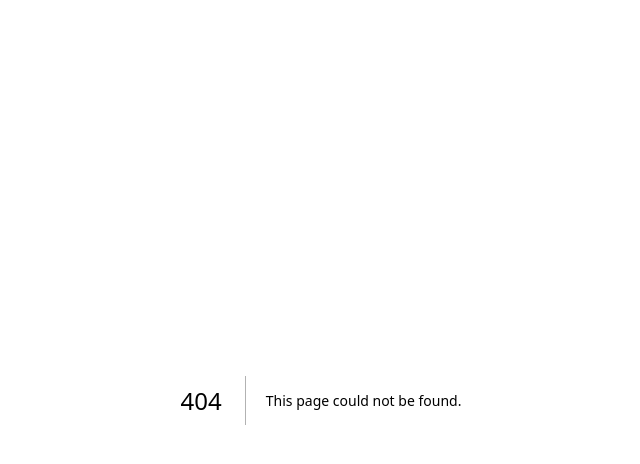
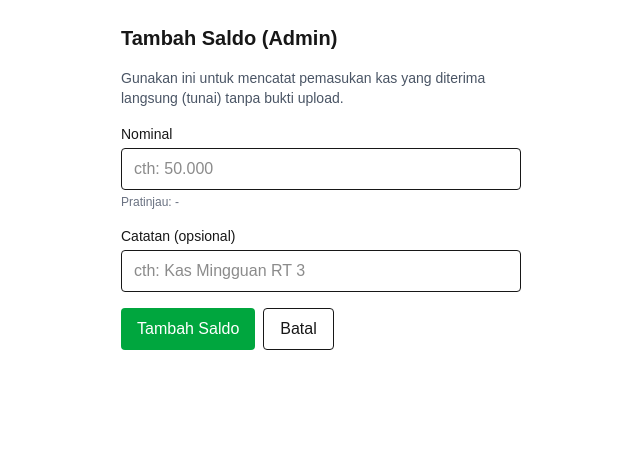
Before and after one commit to eric16644-lang/kas-pemuda, a Next.js app: page /admin/setor in a window 1280 px wide. Before the commit this address had no page. Shown: the top 464 px of the page, without its empty margins (319-959 px from the left). Built offline with nearby package versions, Linux system fonts and the light colour scheme; no server answers.

Commit message:
feat(admin): pisahkan tombol Setor Manual dan Tambah Saldo, ubah label sesuai kebutuhan

```diff
--- a/src/app/admin/page.tsx
+++ b/src/app/admin/page.tsx
@@ -90,8 +90,16 @@ export default function AdminDashboardPage() {
     onClick={() => router.push('/setor')}
     className="px-4 py-2 rounded bg-green-600 text-white"
   >
-    + Setor Manual
+    + Setor
   </button>
+
+    <button
+    onClick={() => router.push('/admin/setor')}
+    className="px-4 py-2 rounded bg-green-600 text-white"
+  >
+    + Tambah Saldo (Admin)
+  </button>
+
 
   {/* Pengeluaran kas (admin) */}
   <button
--- /dev/null
+++ b/src/app/admin/setor/page.tsx
@@ -0,0 +1,109 @@
+'use client'
+import { useState } from 'react'
+import { useRouter } from 'next/navigation'
+import { supabaseBrowser } from '@/lib/supabaseBrowser'
+
+type ApiResp = { ok?: boolean; error?: string }
+
+export default function AdminSetorManualPage() {
+  const router = useRouter()
+  const supabase = supabaseBrowser()
+
+  const [amount, setAmount] = useState('')
+  const [note, setNote] = useState('')
+  const [loading, setLoading] = useState(false)
+  const [err, setErr] = useState<string | null>(null)
+
+  const rupiahPreview = (() => {
+    const n = Number(amount.replace(/\D+/g, ''))
+    return Number.isFinite(n) && n > 0
+      ? new Intl.NumberFormat('id-ID', { style: 'currency', currency: 'IDR', maximumFractionDigits: 0 }).format(n)
+      : '-'
+  })()
+
+  async function submit(e: React.FormEvent) {
+    e.preventDefault()
+    setErr(null)
+
+    const a = Number(amount.replace(/\D+/g, ''))
+    if (!Number.isFinite(a) || a <= 0) {
+      setErr('Nominal harus angka > 0')
+      return
+    }
+
+    setLoading(true)
+    const res = await fetch('/api/admin/add-balance', {
+      method: 'POST',
+      headers: { 'Content-Type': 'application/json' },
+      body: JSON.stringify({ amount: a, note: note || 'Setor manual oleh admin' }),
+    })
+
+    let j: ApiResp | null = null
+    try { j = (await res.json()) as ApiResp } catch { j = null }
+
+    setLoading(false)
+
+    if (!res.ok || (j && j.error)) {
+      setErr(j?.error ?? res.statusText)
+      return
+    }
+
+    alert('Saldo berhasil ditambahkan ✅')
+    router.replace('/admin')
+  }
+
+  return (
+    <div className="max-w-md mx-auto p-6 space-y-4">
+      <h1 className="text-xl font-semibold">Tambah Saldo (Admin)</h1>
+      <p className="text-sm text-gray-600">
+        Gunakan ini untuk mencatat pemasukan kas yang diterima langsung (tunai) tanpa bukti upload.
+      </p>
+
+      <form onSubmit={submit} className="space-y-4">
+        <div>
+          <label className="block text-sm mb-1">Nominal</label>
+          <input
+            type="text"
+            inputMode="numeric"
+            placeholder="cth: 50.000"
+            value={amount}
+            onChange={(e) => setAmount(e.target.value)}
+            className="w-full rounded border px-3 py-2"
+            required
+          />
+          <div className="text-xs text-gray-500 mt-1">Pratinjau: {rupiahPreview}</div>
+        </div>
+
+        <div>
+          <label className="block text-sm mb-1">Catatan (opsional)</label>
+          <input
+            type="text"
+            placeholder="cth: Kas Mingguan RT 3"
+            value={note}
+            onChange={(e) => setNote(e.target.value)}
+            className="w-full rounded border px-3 py-2"
+          />
+        </div>
+
+        {err && <p className="text-sm text-red-600">{err}</p>}
+
+        <div className="flex gap-2">
+          <button
+            disabled={loading}
+            className="px-4 py-2 rounded bg-green-600 text-white hover:bg-green-700 disabled:opacity-50"
+          >
+            {loading ? 'Menyimpan…' : 'Tambah Saldo'}
+          </button>
+          <button
+            type="button"
+            disabled={loading}
+            onClick={() => router.push('/admin')}
+            className="px-4 py-2 rounded border"
+          >
+            Batal
+          </button>
+        </div>
+      </form>
+    </div>
+  )
+}
--- /dev/null
+++ b/src/app/api/admin/add-balance/route.ts
@@ -0,0 +1,63 @@
+import { NextResponse, type NextRequest } from 'next/server'
+import { createServerClient } from '@supabase/ssr'
+
+const URL = process.env.NEXT_PUBLIC_SUPABASE_URL!
+const ANON = process.env.NEXT_PUBLIC_SUPABASE_ANON_KEY!
+
+export const dynamic = 'force-dynamic'
+
+type Body = { amount?: unknown; note?: unknown }
+type ApiResp = { ok?: boolean; error?: string }
+
+export async function POST(req: NextRequest) {
+  const res = new NextResponse()
+  const supabase = createServerClient(URL, ANON, {
+    cookies: {
+      // eslint-disable-next-line @typescript-eslint/no-explicit-any
+      getAll() { return (req.cookies.getAll() as any[]).map(({ name, value }: any) => ({ name, value })) },
+      // eslint-disable-next-line @typescript-eslint/no-explicit-any
+      setAll(cookies: any[]) { cookies.forEach(({ name, value, options }) => res.cookies.set(name, value, options)) },
+    },
+  })
+
+  // auth
+  const { data: s } = await supabase.auth.getSession()
+  const uid = s.session?.user.id
+  if (!uid) return NextResponse.json<ApiResp>({ error: 'no-session' }, { status: 401 })
+
+  // cek role (ADMIN / TREASURER)
+  const { data: me, error: eMe } = await supabase
+    .from('users')
+    .select('role')
+    .eq('id', uid)
+    .single()
+  if (eMe) return NextResponse.json<ApiResp>({ error: eMe.message }, { status: 500 })
+
+  const role = me?.role
+  const allowed = role === 'ADMIN' || role === 'TREASURER'
+  if (!allowed) return NextResponse.json<ApiResp>({ error: 'forbidden' }, { status: 403 })
+
+  // body
+  let body: Body = {}
+  try { body = await req.json() } catch {}
+  const amount = typeof body.amount === 'number' ? body.amount : NaN
+  const note =
+    typeof body.note === 'string' && body.note.trim() ? body.note.trim() : 'Setor manual oleh admin'
+
+  if (!Number.isFinite(amount) || amount <= 0) {
+    return NextResponse.json<ApiResp>({ error: 'amount-required-positive' }, { status: 400 })
+  }
+
+  // Insert CREDIT ke ledger
+  // Catatan: untuk menghindari error enum 'source', kita tidak mengisi kolom source jika tidak yakin nilainya ada di enum.
+  const { error: eIns } = await supabase.from('ledger').insert({
+    user_id: uid,
+    type: 'CREDIT',
+    amount,
+    note,
+    // source: 'MANUAL', // <-- hanya isi jika enum ledger_source punya 'MANUAL'
+  })
+
+  if (eIns) return NextResponse.json<ApiResp>({ error: eIns.message }, { status: 500 })
+  return NextResponse.json<ApiResp>({ ok: true }, { headers: res.headers })
+}
```
